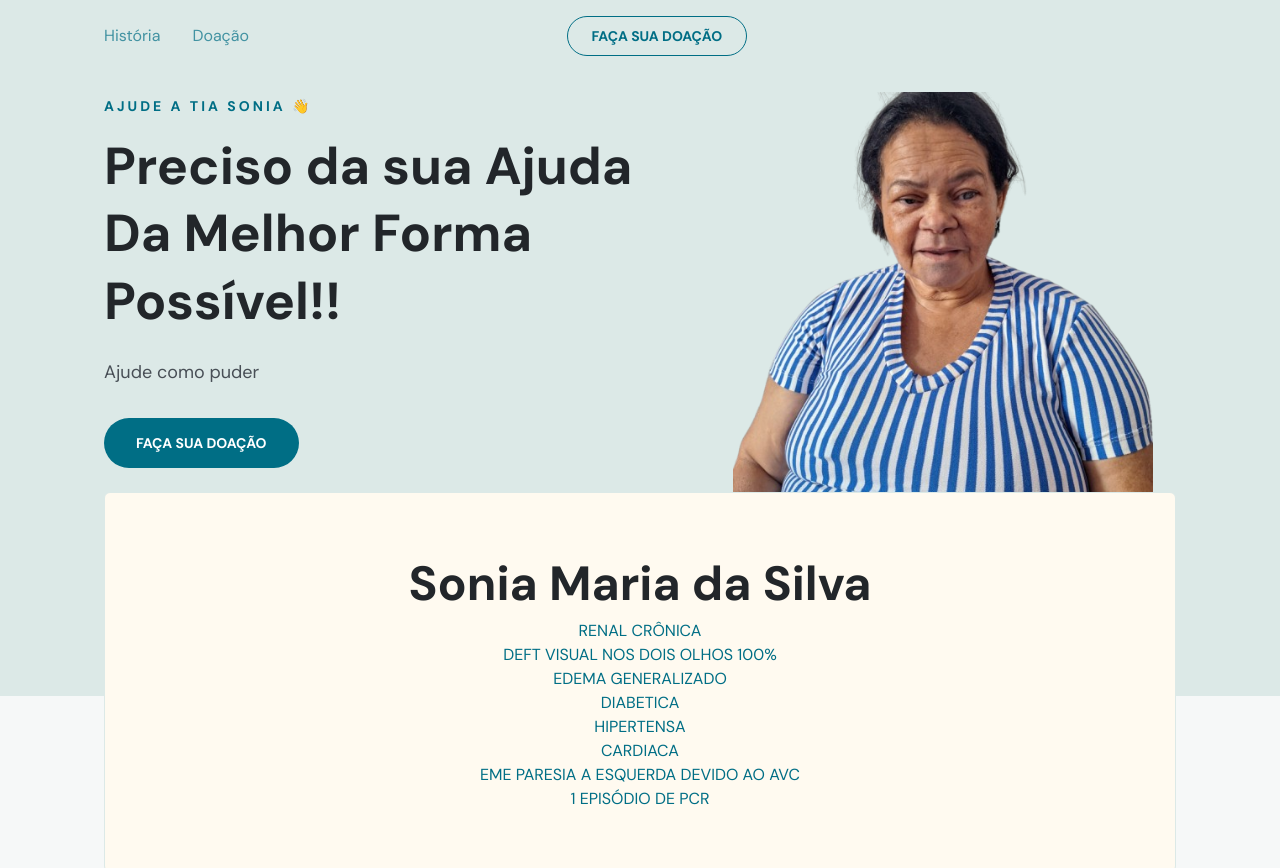
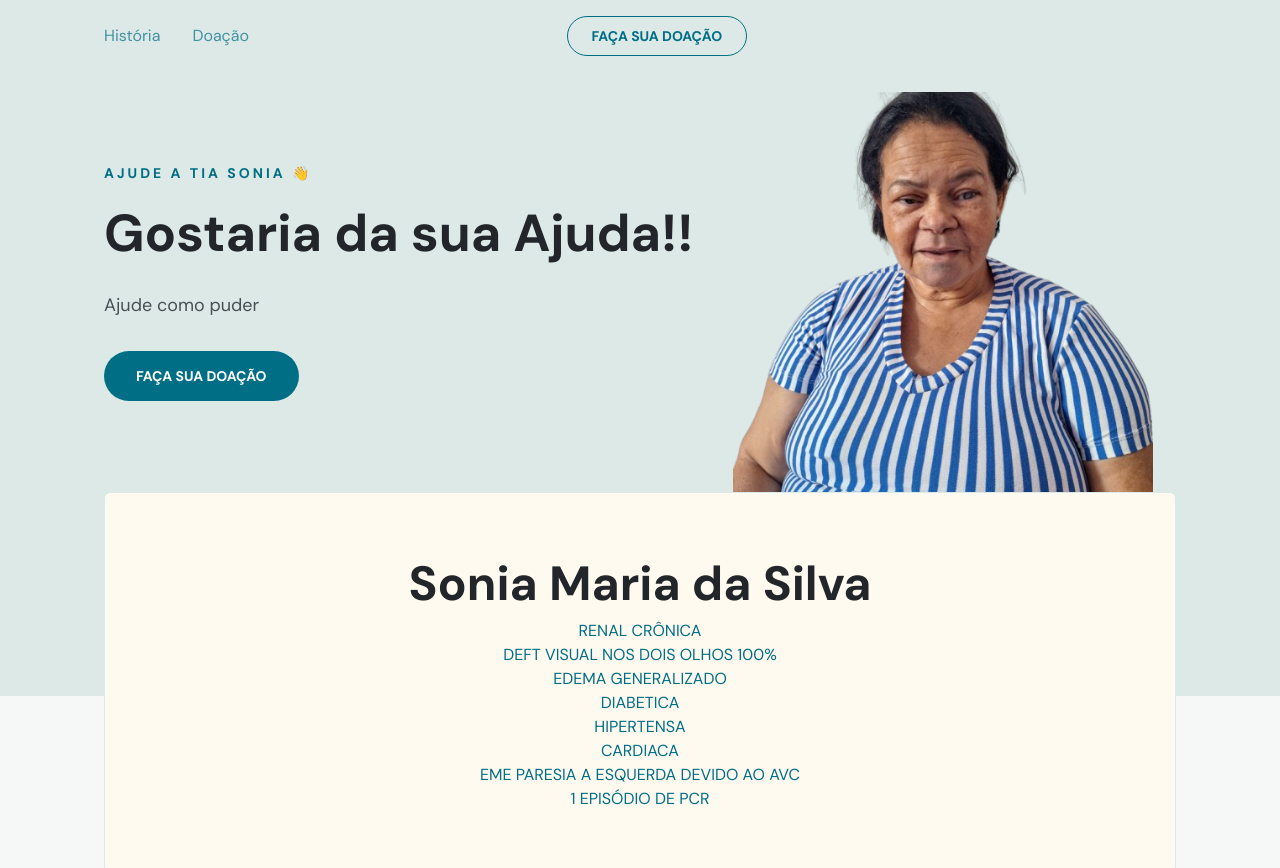
Before and after one commit to nanydev/ajude-tia-sonia, a plain HTML site: page index.html in a window 1280 px wide. Shown: the top 868 px of the page. Drawn offline with nearby package versions, Linux system fonts and the light colour scheme.

Commit message:
Update index.html

```diff
--- a/index.html
+++ b/index.html
@@ -98,7 +98,7 @@
         <div class="col-a">
           <header>
             <h4>Ajude a Tia Sonia 👋</h4>
-            <h1>Preciso da sua Ajuda Da Melhor Forma Possível!!</h1>
+            <h1>Gostaria da sua Ajuda!!</h1>
           </header>
 
           <div class="content">
```
